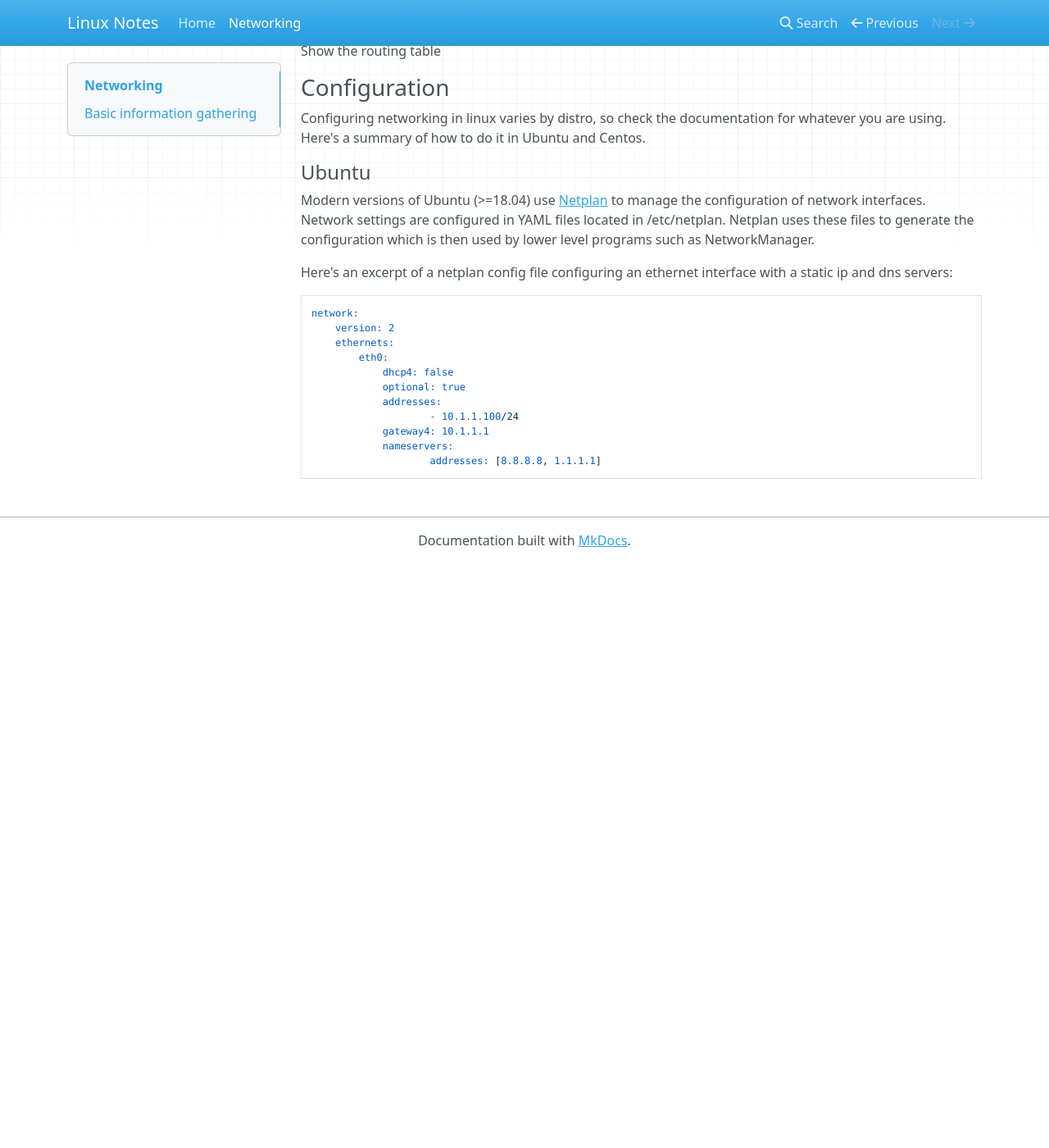
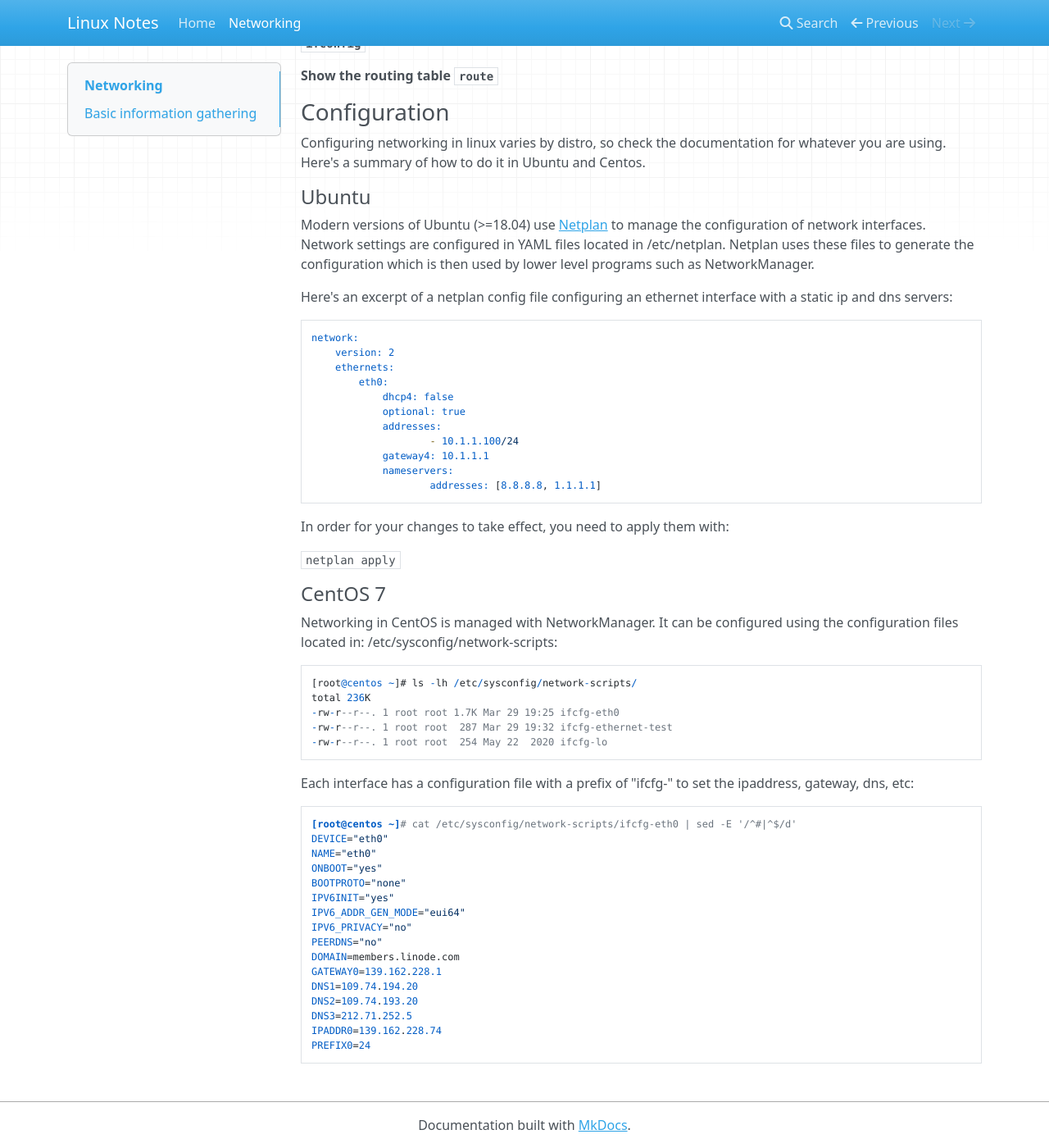
Before and after one commit to dhall0803/mkdocs_linux, an MkDocs documentation site: the page built from docs/networking.md, in a window 1280 px wide and 1400 px high, scrolled down 848 px. Shown: the whole window at 82% size. Built offline with MkDocs 1.6.1, drawn with Linux system fonts in a browser that asks for light colours; nearby versions of some CDN libraries; before the commit the page ends 1535 px from its top, so only the background shows below that; some of the changed text lies outside the part shown.

Commit message:
Started CentOS7

````diff
--- a/docs/networking.md
+++ b/docs/networking.md
@@ -8,23 +8,26 @@ Commands relating to configuring (including information gathering) networking. A
 The ip command is availible on most distros and is used for gathering information on network interfaces and routes. It can also be used to turn interfaces
 on and off. For more details: [man ip](https://linux.die.net/man/8/ip)
 
-#### ``ip address``
+**Show ip information about all interfaces**
 
-Show ip information about all interfaces
+**``ip address``**
 
-#### ``ip route``
+**Show the routing table**
 
-Show the routing table
+**``ip route``**
 
-#### ``ip link set [interface] [up|down]``
 
-Bring an interface up or down, e.g. :
+**Bring an interface up or down**
 
-##### ``ip link set eth0 up``
+**``ip link set [interface] [up|down]``**
+
+For example:
+
+**``ip link set eth0 up``**
 
 Will bring interface eth0 up and:
 
-##### ``ip link set wlp1s0 down``
+**``ip link set wlp1s0 down``**
 
 will bring interface wlp1s0 down.
 
@@ -32,13 +35,15 @@ will bring interface wlp1s0 down.
 
 These tools are not availible on modern OSs but are still useful to know. For more details [man ifconfig](https://linux.die.net/man/8/ifconfig)
 
-#### ``ifconfig``
+**Show ip information about all interfaces**
 
-Show ip information about all interfaces
+**``ifconfig``**
 
-#### ``route``
 
-Show the routing table
+**Show the routing table**
+**``route``**
+
+
 
 ### Configuration
 
@@ -62,3 +67,39 @@ network:
             nameservers:
                     addresses: [8.8.8.8, 1.1.1.1]
 ```
+In order for your changes to take effect, you need to apply them with:
+
+``netplan apply``
+
+#### CentOS 7
+
+Networking in CentOS is managed with NetworkManager. It can be configured using the configuration files located in: /etc/sysconfig/network-scripts:
+
+```
+[root@centos ~]# ls -lh /etc/sysconfig/network-scripts/
+total 236K
+-rw-r--r--. 1 root root 1.7K Mar 29 19:25 ifcfg-eth0
+-rw-r--r--. 1 root root  287 Mar 29 19:32 ifcfg-ethernet-test
+-rw-r--r--. 1 root root  254 May 22  2020 ifcfg-lo
+```
+
+Each interface has a configuration file with a prefix of "ifcfg-" to set the ipaddress, gateway, dns, etc:
+
+```
+[root@centos ~]# cat /etc/sysconfig/network-scripts/ifcfg-eth0 | sed -E '/^#|^$/d'
+DEVICE="eth0"
+NAME="eth0"
+ONBOOT="yes"
+BOOTPROTO="none"
+IPV6INIT="yes"
+IPV6_ADDR_GEN_MODE="eui64"
+IPV6_PRIVACY="no"
+PEERDNS="no"
+DOMAIN=members.linode.com
+GATEWAY0=139.162.228.1
+DNS1=109.74.194.20
+DNS2=109.74.193.20
+DNS3=212.71.252.5
+IPADDR0=139.162.228.74
+PREFIX0=24
+```
````
